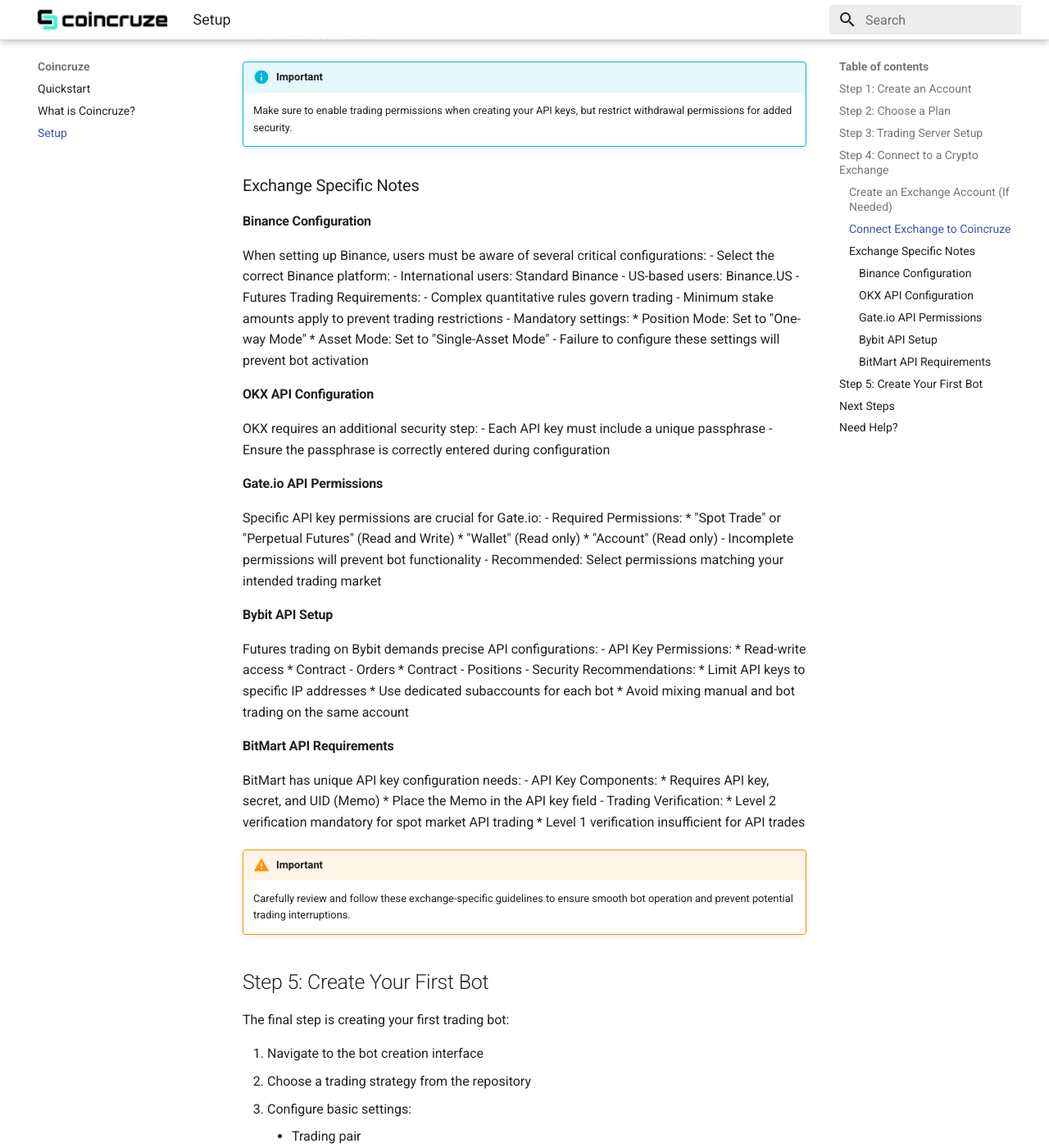
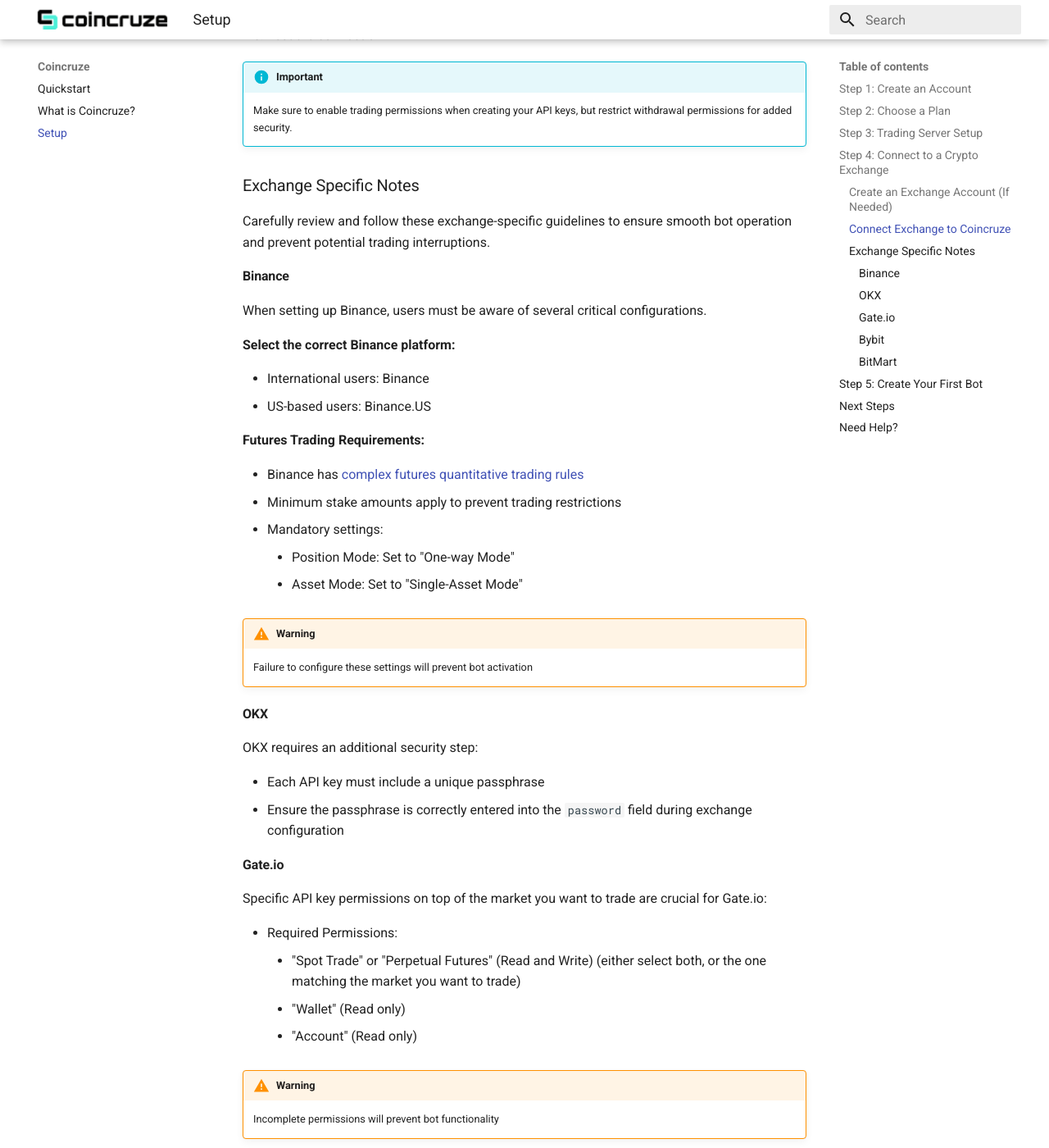
Before and after one commit to coincruze/docs, an MkDocs documentation site: the page built from docs/setup.md, in a window 1280 px wide and 1400 px high, scrolled down 2694 px. Shown: the whole window at 82% size. Built offline with MkDocs 1.6.1 and Material for MkDocs 9.7.7, drawn with Linux system fonts in a browser that asks for light colours; some of the changed text lies outside the part shown.

Commit message:
docs: Improve formatting and clarity in setup guide for exchange connections

```diff
--- a/docs/setup.md
+++ b/docs/setup.md
@@ -42,21 +42,21 @@
 Before connecting to Coincruze, you'll need an active account with a supported cryptocurrency exchange. If you haven't already registered:
 
 1. Choose from our supported exchanges:
-   - Binance
-   - BingX
-   - BitMart
-   - Bybit
-   - Gate.io
-   - HTX
-   - Kraken
-   - OKX
+    - Binance
+    - BingX
+    - BitMart
+    - Bybit
+    - Gate.io
+    - HTX
+    - Kraken
+    - OKX
 2. Visit the exchange's official website
 3. Click "Register" or "Sign Up"
 4. Complete the registration process:
-   - Provide required personal information
-   - Verify your email address
-   - Complete Know Your Customer (KYC) verification
-   - Enable two-factor authentication (2FA)
+    - Provide required personal information
+    - Verify your email address
+    - Complete Know Your Customer (KYC) verification
+    - Enable two-factor authentication (2FA)
 5. Fund your account with cryptocurrency or fiat currency
 
 !!! warning "Important"
@@ -70,9 +70,9 @@
 2. Select your preferred exchange from the supported platforms
 3. Follow the exchange-specific API key setup instructions
 4. Enter your API credentials:
-   - API Key
-   - API Secret
-   - Additional security settings (if required)
+    - API Key
+    - API Secret
+    - Additional security settings (if required)
 5. Test the connection
 
 !!! info "Important"
@@ -80,55 +80,68 @@
 
 ### Exchange Specific Notes
 
-#### Binance Configuration
-When setting up Binance, users must be aware of several critical configurations:
-- Select the correct Binance platform:
-  - International users: Standard Binance
-  - US-based users: Binance.US
-- Futures Trading Requirements:
-  - Complex quantitative rules govern trading
-  - Minimum stake amounts apply to prevent trading restrictions
-  - Mandatory settings:
-    * Position Mode: Set to "One-way Mode"
-    * Asset Mode: Set to "Single-Asset Mode"
-  - Failure to configure these settings will prevent bot activation
+Carefully review and follow these exchange-specific guidelines to ensure smooth bot operation and prevent potential trading interruptions.
 
-#### OKX API Configuration
+#### Binance
+
+When setting up Binance, users must be aware of several critical configurations.
+
+**Select the correct Binance platform:**
+
+- International users: Binance
+- US-based users: Binance.US
+
+**Futures Trading Requirements:**
+
+- Binance has [complex futures quantitative trading rules](https://www.binance.com/en/support/faq/binance-futures-trading-quantitative-rules-4f462ebe6ff445d4a170be7d9e897272)
+- Minimum stake amounts apply to prevent trading restrictions
+- Mandatory settings:
+    - Position Mode: Set to "One-way Mode"
+    - Asset Mode: Set to "Single-Asset Mode"
+
+!!! warning
+    Failure to configure these settings will prevent bot activation
+
+#### OKX
+
 OKX requires an additional security step:
+
 - Each API key must include a unique passphrase
-- Ensure the passphrase is correctly entered during configuration
+- Ensure the passphrase is correctly entered into the `password` field during exchange configuration
 
-#### Gate.io API Permissions
-Specific API key permissions are crucial for Gate.io:
+#### Gate.io
+
+Specific API key permissions on top of the market you want to trade are crucial for Gate.io:
+
 - Required Permissions:
-  * "Spot Trade" or "Perpetual Futures" (Read and Write)
-  * "Wallet" (Read only)
-  * "Account" (Read only)
-- Incomplete permissions will prevent bot functionality
-- Recommended: Select permissions matching your intended trading market
+    * "Spot Trade" or "Perpetual Futures" (Read and Write) (either select both, or the one matching the market you want to trade)
+    * "Wallet" (Read only)
+    * "Account" (Read only)
 
-#### Bybit API Setup
+!!! warning
+    Incomplete permissions will prevent bot functionality
+
+#### Bybit
+
 Futures trading on Bybit demands precise API configurations:
+
 - API Key Permissions:
-  * Read-write access
-  * Contract - Orders
-  * Contract - Positions
-- Security Recommendations:
-  * Limit API keys to specific IP addresses
-  * Use dedicated subaccounts for each bot
-  * Avoid mixing manual and bot trading on the same account
+    * Read-write access
+    * Contract - Orders
+    * Contract - Positions
 
-#### BitMart API Requirements
-BitMart has unique API key configuration needs:
-- API Key Components:
-  * Requires API key, secret, and UID (Memo)
-  * Place the Memo in the API key field
-- Trading Verification:
-  * Level 2 verification mandatory for spot market API trading
-  * Level 1 verification insufficient for API trades
+!!! danger
+    Coincruze operates under the assumption that each account is exclusively allocated to a single bot. Therefore, we advise assigning a separate subaccount for each bot, particularly when dealing with unified accounts.
 
-!!! warning "Important"
-    Carefully review and follow these exchange-specific guidelines to ensure smooth bot operation and prevent potential trading interruptions.
+!!! warning
+    Alternative setups — such as running multiple bots on a single account or executing manual (non-bot) trades within a bot-operated account — are not supported and could result in unpredictable behavior.
+
+#### BitMart
+
+Bitmart mandates that the API key Memo (the label assigned to the API key) be provided alongside the exchange key and secret.
+Enter the memo into `Api key` field.
+
+Additionally, Bitmart requires Verification Level 2 to trade on the spot market via the API.
 
 ## Step 5: Create Your First Bot
 
```
